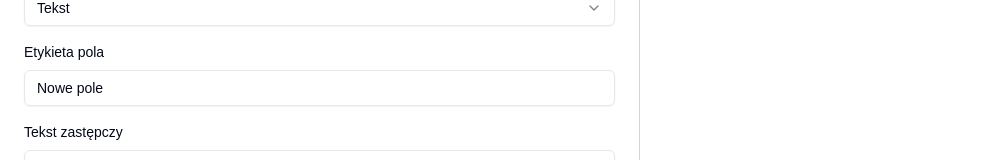
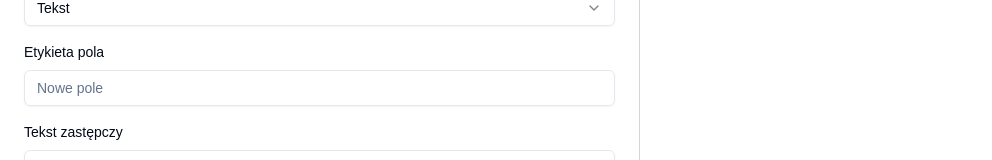
Before and after one commit to Blazej90/form, a Next.js app: page / in a window 1280 px wide. Shown: the part 174-334 px from the top of the page, without its empty margins (0-992 px from the left). Built offline with nearby package versions, Linux system fonts and the light colour scheme.

Commit message:
fix(components): update field label in form

```diff
--- a/src/components/LeftPanel.tsx
+++ b/src/components/LeftPanel.tsx
@@ -31,7 +31,7 @@ export const LeftPanel: React.FC<LeftPanelProps> = ({
   const [currentField, setCurrentField] = useState<Field>({
     id: Date.now().toString(),
     type: "text",
-    label: "Nowe pole",
+    label: "",
     placeholder: "Placeholder",
     required: false,
   });
```
